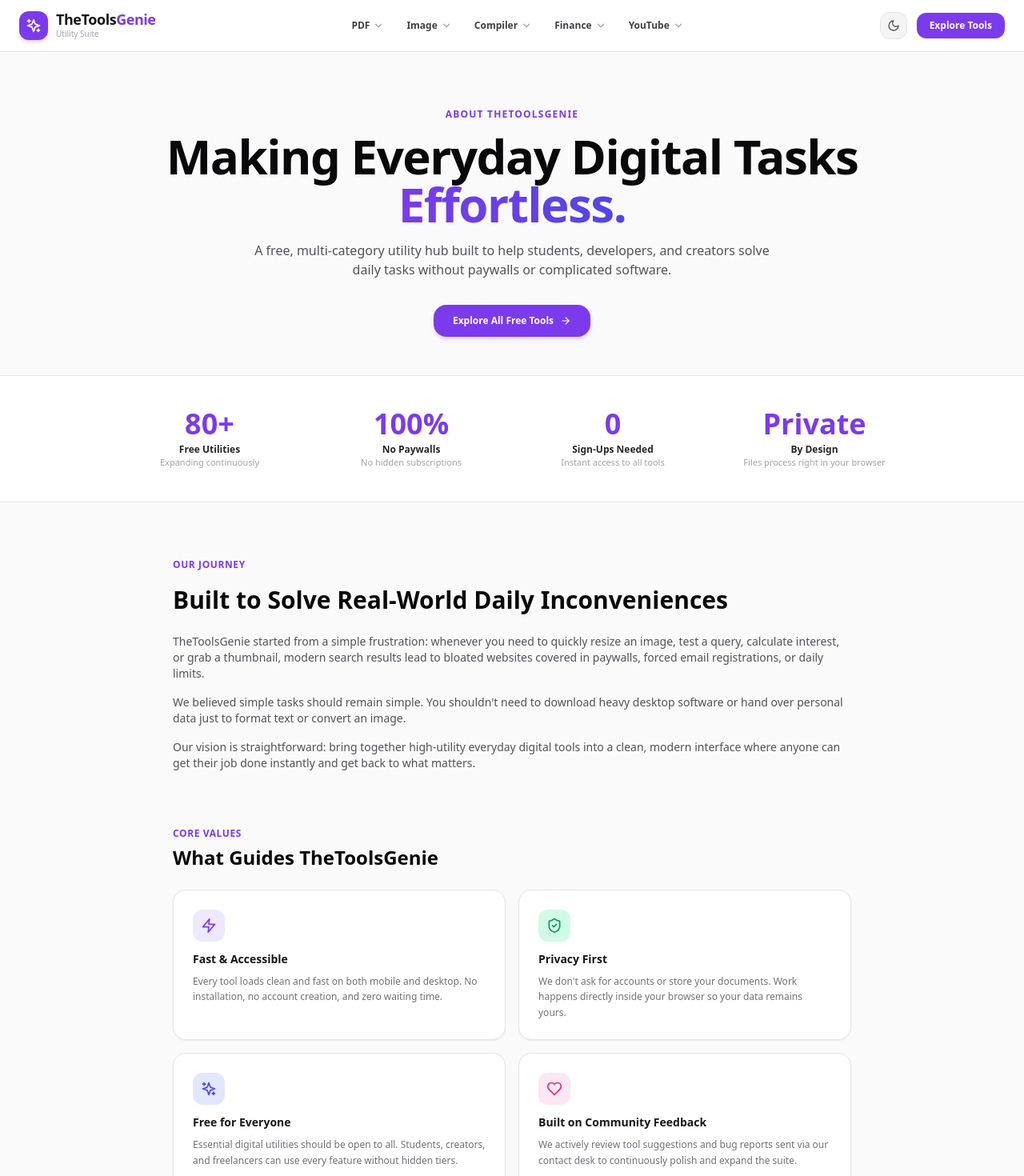
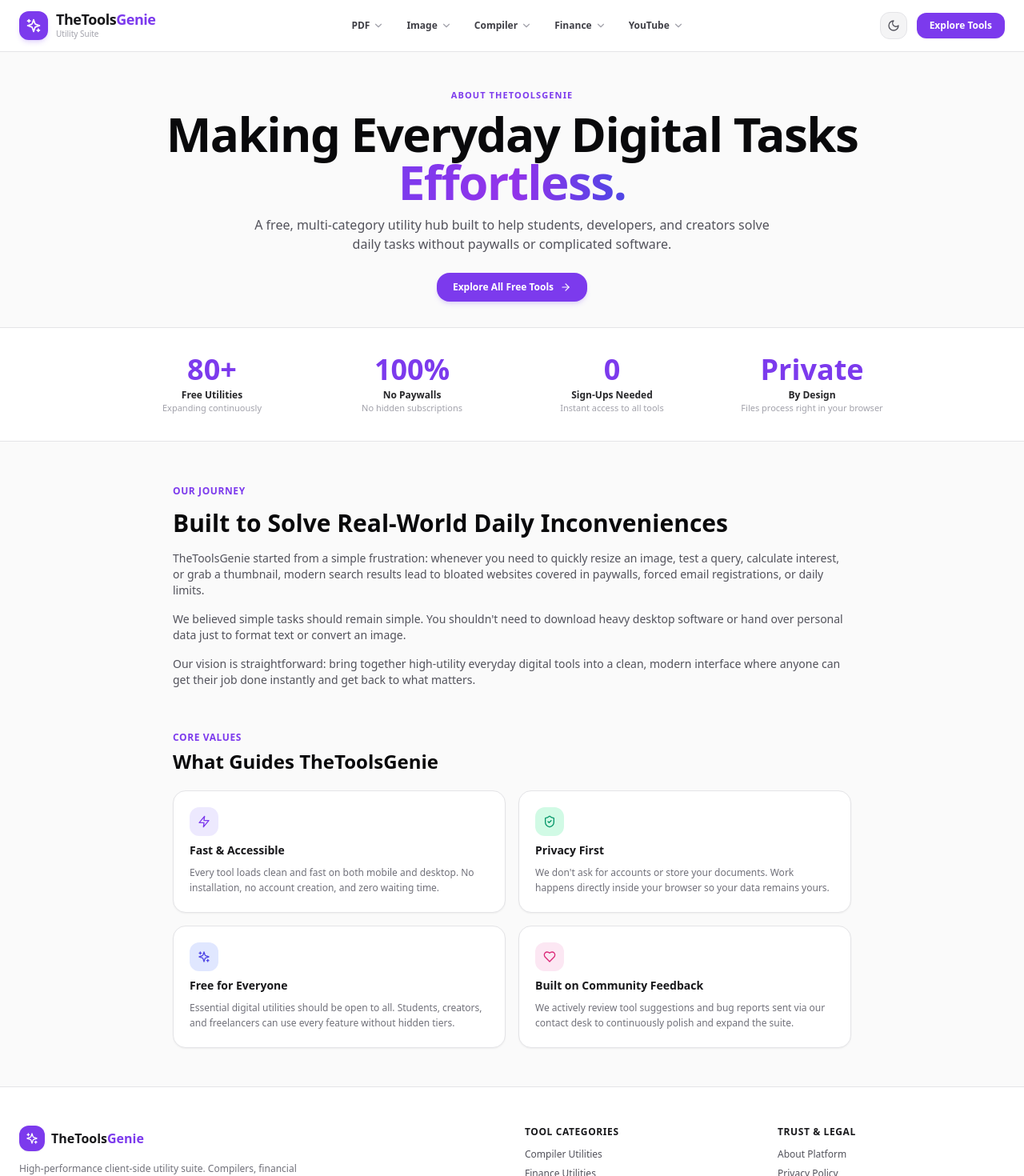
Before and after one commit to RajeshKhandare/thetoolsgenie-, a Next.js app: page /about in a window 1280 px wide. Shown: the top 1470 px of the page at 80% size. Built offline with nearby package versions, Linux system fonts and the light colour scheme.

Commit message:
Update page.tsx

```diff
--- a/app/about/page.tsx
+++ b/app/about/page.tsx
@@ -2,7 +2,7 @@
 import Navbar from '@/components/Navbar';
 import Footer from '@/components/Footer';
 import Link from 'next/link';
-import { Zap, ShieldCheck, Heart, Sparkles, CheckCircle2, ArrowRight } from 'lucide-react';
+import { Zap, ShieldCheck, Heart, Sparkles, ArrowRight } from 'lucide-react';
 
 export default function AboutPage() {
   return (
@@ -10,25 +10,25 @@
       <div>
         <Navbar />
 
-        {/* Hero Section */}
-        <section className="mx-auto max-w-5xl px-4 pt-16 pb-12 text-center sm:px-6">
-          <span className="text-xs font-bold uppercase tracking-widest text-violet-600 dark:text-violet-400">
+        {/* Hero Section - Balanced Top Spacing */}
+        <section className="mx-auto max-w-5xl px-4 pt-8 sm:pt-10 pb-8 text-center sm:px-6">
+          <span className="text-[11px] font-bold uppercase tracking-widest text-violet-600 dark:text-violet-400">
             About TheToolsGenie
           </span>
-          <h1 className="mt-3 text-4xl sm:text-6xl font-black tracking-tight text-zinc-950 dark:text-white leading-tight">
+          <h1 className="mt-2 text-3xl sm:text-5xl lg:text-6xl font-black tracking-tight text-zinc-950 dark:text-white leading-[1.14]">
             Making Everyday Digital Tasks{' '}
-            <span className="bg-gradient-to-r from-violet-600 to-indigo-600 bg-clip-text text-transparent">
+            <span className="bg-gradient-to-r from-violet-600 via-purple-600 to-indigo-600 dark:from-violet-400 dark:via-purple-400 dark:to-indigo-400 bg-clip-text text-transparent">
               Effortless.
             </span>
           </h1>
-          <p className="mt-4 text-sm sm:text-base text-zinc-600 dark:text-zinc-400 max-w-2xl mx-auto leading-relaxed">
+          <p className="mt-3 text-xs sm:text-sm md:text-base text-zinc-600 dark:text-zinc-400 max-w-2xl mx-auto leading-relaxed">
             A free, multi-category utility hub built to help students, developers, and creators solve daily tasks without paywalls or complicated software.
           </p>
 
-          <div className="mt-8">
+          <div className="mt-6">
             <Link
               href="/#tools"
-              className="inline-flex items-center gap-2 rounded-2xl bg-violet-600 px-6 py-3 text-xs font-bold text-white shadow-md shadow-violet-500/20 hover:bg-violet-700 transition-all hover:scale-[1.02]"
+              className="inline-flex items-center gap-2 rounded-2xl bg-violet-600 px-5 py-2.5 text-xs font-bold text-white shadow-md shadow-violet-500/20 hover:bg-violet-700 transition-all hover:scale-[1.02]"
             >
               <span>Explore All Free Tools</span>
               <ArrowRight className="h-3.5 w-3.5" />
@@ -37,8 +37,8 @@
         </section>
 
         {/* Realistic Trust Metrics Bar */}
-        <section className="border-y border-zinc-200 dark:border-zinc-800 bg-white dark:bg-zinc-900/60 py-10">
-          <div className="mx-auto max-w-5xl px-4 sm:px-6 grid grid-cols-2 md:grid-cols-4 gap-8 text-center">
+        <section className="border-y border-zinc-200 dark:border-zinc-800 bg-white dark:bg-zinc-900/60 py-8">
+          <div className="mx-auto max-w-5xl px-4 sm:px-6 grid grid-cols-2 md:grid-cols-4 gap-6 text-center">
             <div>
               <p className="text-3xl sm:text-4xl font-black text-violet-600 dark:text-violet-400">80+</p>
               <p className="mt-1 text-xs font-bold text-zinc-800 dark:text-zinc-200">Free Utilities</p>
@@ -63,15 +63,15 @@
         </section>
 
         {/* Narrative: Our Story */}
-        <main className="mx-auto max-w-4xl px-4 py-16 sm:px-6 space-y-16">
-          <article className="space-y-4 text-center sm:text-left">
+        <main className="mx-auto max-w-4xl px-4 py-12 sm:px-6 space-y-12">
+          <article className="space-y-3 text-center sm:text-left">
             <span className="text-xs font-bold uppercase tracking-wider text-violet-600 dark:text-violet-400">
               Our Journey
             </span>
             <h2 className="text-2xl sm:text-3xl font-extrabold text-zinc-950 dark:text-white">
               Built to Solve Real-World Daily Inconveniences
             </h2>
-            <div className="space-y-4 text-xs sm:text-sm text-zinc-600 dark:text-zinc-300 leading-relaxed pt-2">
+            <div className="space-y-4 text-xs sm:text-sm text-zinc-600 dark:text-zinc-300 leading-relaxed pt-1">
               <p>
                 TheToolsGenie started from a simple frustration: whenever you need to quickly resize an image, test a query, calculate interest, or grab a thumbnail, modern search results lead to bloated websites covered in paywalls, forced email registrations, or daily limits.
               </p>
@@ -85,7 +85,7 @@
           </article>
 
           {/* 4 Core Pillars */}
-          <section className="space-y-6">
+          <section className="space-y-5">
             <div className="text-center sm:text-left">
               <span className="text-xs font-bold uppercase tracking-wider text-violet-600 dark:text-violet-400">
                 Core Values
@@ -96,9 +96,9 @@
             </div>
 
             <div className="grid grid-cols-1 sm:grid-cols-2 gap-4">
-              <div className="rounded-2xl border border-zinc-200 dark:border-zinc-800 bg-white dark:bg-zinc-900 p-6 shadow-sm space-y-2">
-                <div className="flex h-10 w-10 items-center justify-center rounded-xl bg-violet-100 dark:bg-violet-950/60 text-violet-600 dark:text-violet-400 mb-3">
-                  <Zap className="h-5 w-5" />
+              <div className="rounded-2xl border border-zinc-200 dark:border-zinc-800 bg-white dark:bg-zinc-900 p-5 shadow-sm space-y-2">
+                <div className="flex h-9 w-9 items-center justify-center rounded-xl bg-violet-100 dark:bg-violet-950/60 text-violet-600 dark:text-violet-400 mb-2">
+                  <Zap className="h-4 w-4" />
                 </div>
                 <h3 className="text-sm font-bold text-zinc-900 dark:text-white">Fast & Accessible</h3>
                 <p className="text-xs text-zinc-500 dark:text-zinc-400 leading-relaxed">
@@ -106,9 +106,9 @@
                 </p>
               </div>
 
-              <div className="rounded-2xl border border-zinc-200 dark:border-zinc-800 bg-white dark:bg-zinc-900 p-6 shadow-sm space-y-2">
-                <div className="flex h-10 w-10 items-center justify-center rounded-xl bg-emerald-100 dark:bg-emerald-950/60 text-emerald-600 dark:text-emerald-400 mb-3">
-                  <ShieldCheck className="h-5 w-5" />
+              <div className="rounded-2xl border border-zinc-200 dark:border-zinc-800 bg-white dark:bg-zinc-900 p-5 shadow-sm space-y-2">
+                <div className="flex h-9 w-9 items-center justify-center rounded-xl bg-emerald-100 dark:bg-emerald-950/60 text-emerald-600 dark:text-emerald-400 mb-2">
+                  <ShieldCheck className="h-4 w-4" />
                 </div>
                 <h3 className="text-sm font-bold text-zinc-900 dark:text-white">Privacy First</h3>
                 <p className="text-xs text-zinc-500 dark:text-zinc-400 leading-relaxed">
@@ -116,9 +116,9 @@
                 </p>
               </div>
 
-              <div className="rounded-2xl border border-zinc-200 dark:border-zinc-800 bg-white dark:bg-zinc-900 p-6 shadow-sm space-y-2">
-                <div className="flex h-10 w-10 items-center justify-center rounded-xl bg-indigo-100 dark:bg-indigo-950/60 text-indigo-600 dark:text-indigo-400 mb-3">
-                  <Sparkles className="h-5 w-5" />
+              <div className="rounded-2xl border border-zinc-200 dark:border-zinc-800 bg-white dark:bg-zinc-900 p-5 shadow-sm space-y-2">
+                <div className="flex h-9 w-9 items-center justify-center rounded-xl bg-indigo-100 dark:bg-indigo-950/60 text-indigo-600 dark:text-indigo-400 mb-2">
+                  <Sparkles className="h-4 w-4" />
                 </div>
                 <h3 className="text-sm font-bold text-zinc-900 dark:text-white">Free for Everyone</h3>
                 <p className="text-xs text-zinc-500 dark:text-zinc-400 leading-relaxed">
@@ -126,9 +126,9 @@
                 </p>
               </div>
 
-              <div className="rounded-2xl border border-zinc-200 dark:border-zinc-800 bg-white dark:bg-zinc-900 p-6 shadow-sm space-y-2">
-                <div className="flex h-10 w-10 items-center justify-center rounded-xl bg-pink-100 dark:bg-pink-950/60 text-pink-600 dark:text-pink-400 mb-3">
-                  <Heart className="h-5 w-5" />
+              <div className="rounded-2xl border border-zinc-200 dark:border-zinc-800 bg-white dark:bg-zinc-900 p-5 shadow-sm space-y-2">
+                <div className="flex h-9 w-9 items-center justify-center rounded-xl bg-pink-100 dark:bg-pink-950/60 text-pink-600 dark:text-pink-400 mb-2">
+                  <Heart className="h-4 w-4" />
                 </div>
                 <h3 className="text-sm font-bold text-zinc-900 dark:text-white">Built on Community Feedback</h3>
                 <p className="text-xs text-zinc-500 dark:text-zinc-400 leading-relaxed">
```
